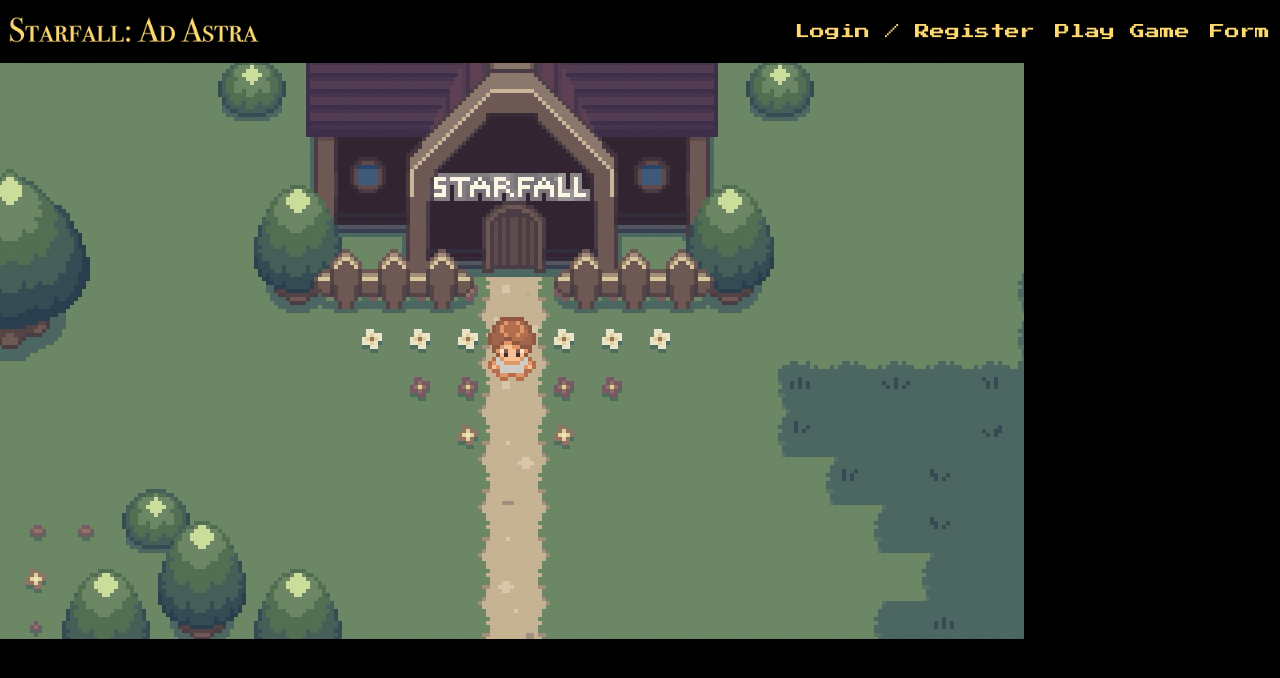
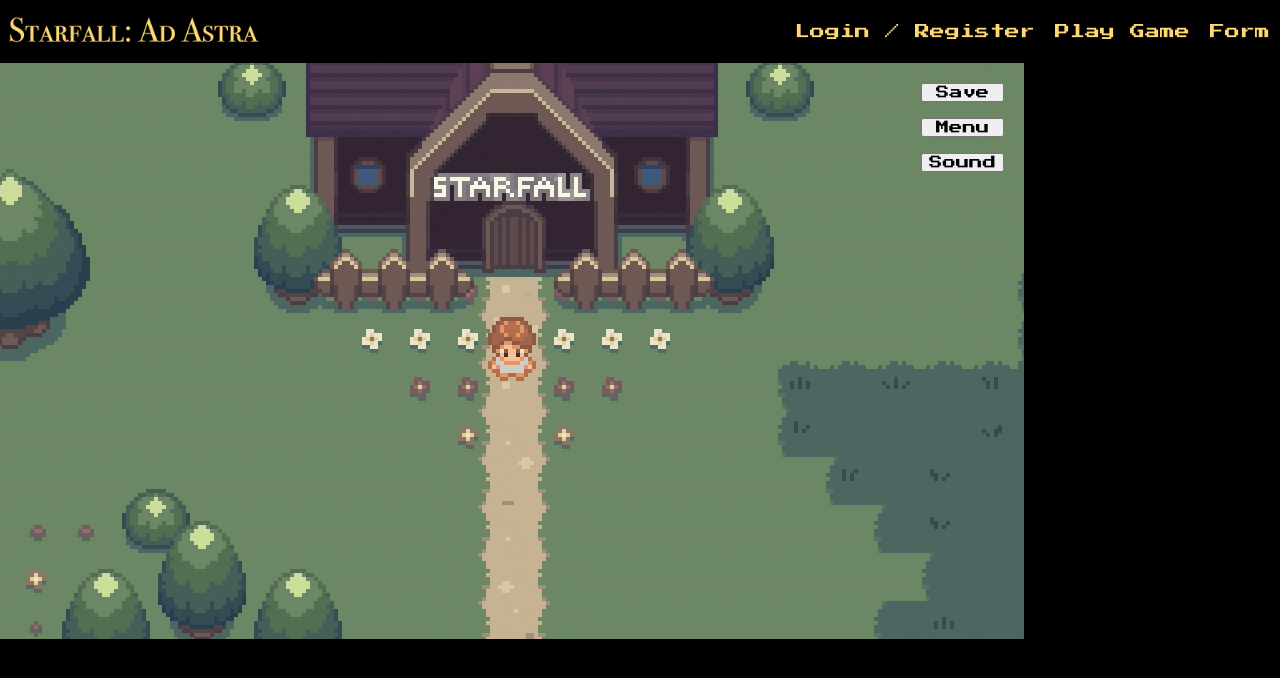
Before and after one commit to AdamWilliamShepard/Starfall-Ad-Astra-Full-Stack-Game, a React (Create React App) app: page /canvas in a window 1280 px wide. Shown: the top 678 px of the page. Built offline with nearby package versions, Linux system fonts and the light colour scheme; no server answers.

Commit message:
refactored info saga.

```diff
--- a/src/components/App/App.css
+++ b/src/components/App/App.css
@@ -1,5 +1,5 @@
 * {
-  font-family:  "Press Start 2P";
+  font-family: "Press Start 2P";
 }
 
 html,
@@ -267,3 +267,16 @@ Battle System dialogue
 .battleDialogue:hover {
   background-color: lightblue;
 }
+
+.menu {
+  position: absolute;
+  top: 20px;
+  right: 20px;
+  display: flex;
+  flex-direction: column;
+}
+
+.menuBtn:hover {
+  background-image: linear-gradient(rgb(98, 165, 217), rgb(223, 78, 78));
+  transform: scale(1.02);
+}
--- a/src/components/Canvas/Canvas.js
+++ b/src/components/Canvas/Canvas.js
@@ -9,6 +9,15 @@ function Canvas(props) {
     const battleZoneData = useSelector(store => store.battleZonesReducer)
     const attacks = useSelector(store => store.attacksReducer)
     const monsters = useSelector(store => store.monstersReducer) //This is not fully functional yet.
+    const backgroundRef = useRef(null)
+
+    const [saveCoord, setSaveCoord] = useState({
+        position: {
+            x: 950,
+            y: 470
+        }
+    })
+    console.log('This is saveCoord', saveCoord)
 
     useEffect(() => {
         const canvas = canvasRef.current;
@@ -335,6 +344,8 @@ function Canvas(props) {
             image: backgroundImage
         })
 
+            backgroundRef.current = background
+
         //Create a new sprite called foreground using the image and at the given coords.
         const foreground = new Sprite({
             position: {
@@ -380,7 +391,7 @@ function Canvas(props) {
         // Loop the image continously to provide animation.
         function animate() {
             const animationId = window.requestAnimationFrame(animate)
-
+            // console.log(background.position)
             //The background image to be displayed, the x coord and the y coord
             background.draw()
             boundaries.forEach(Boundary => {
@@ -765,9 +776,25 @@ function Canvas(props) {
         })
     }, []);
 
+    const handleSave = (event) => {
+        if (backgroundRef.current) {
+          setSaveCoord({
+            position: {
+              x: backgroundRef.current.position.x,
+              y: backgroundRef.current.position.y
+            }
+          });
+        }
+      }
+
     return (
         <div className='battleTransitionParent'>
             <div className='battleTransition' id='overlappingDiv'></div>
+            <div className='menu'>
+                <button className='menuBtn' onClick={handleSave}> Save</button><br />
+                <button className='menuBtn'> Menu</button><br />
+                <button className='menuBtn'> Sound</button><br />
+            </div>
             <canvas ref={canvasRef}
                 width="1024"
                 height="576"
@@ -791,7 +818,7 @@ function Canvas(props) {
                 </div>
 
                 <div className='battleText' >
-                    <div className='battleDialogue' id='dialogueBox' style={{ display: 'none' }}> testing test</div>
+                    <div className='battleDialogue' id='dialogueBox' style={{ display: 'none' }}></div>
                     <div className='attackDiv' id="attacksBox"></div>
                     <div className='attackTypeDiv'>
                         <h3 className='battleFont' id="attackType">Attack Type</h3>
--- a/src/redux/sagas/_root.saga.js
+++ b/src/redux/sagas/_root.saga.js
@@ -2,8 +2,7 @@ import { all } from 'redux-saga/effects';
 import loginSaga from './login.saga';
 import registrationSaga from './registration.saga';
 import userSaga from './user.saga';
-import getHeroStatsSaga from './getHeroStats.saga';
-import postHeroInfoSaga from './postHeroInfo.saga';
+import heroSaga from './getHeroStats.saga';
 import changeProfileCreatedSaga from './changeProfileCreated.saga';
 import getHeroInventorySaga from './getHeroInventory.saga';
 import getEquipmentSaga from './getEquipment.saga';
@@ -21,8 +20,7 @@ export default function* rootSaga() {
     loginSaga(), // login saga is now registered
     registrationSaga(),
     userSaga(),
-    getHeroStatsSaga(),
-    postHeroInfoSaga(),
+    heroSaga(),
     changeProfileCreatedSaga(),
     getHeroInventorySaga(),
     getEquipmentSaga(),
--- a/src/redux/sagas/getHeroStats.saga.js
+++ b/src/redux/sagas/getHeroStats.saga.js
@@ -13,9 +13,33 @@ function* getHeroStats() {
     }
 }
 
-//FOR ROOT SAGA
-function* getHeroStatsSaga() {
-    yield takeLatest('GET_HERO_STATS', getHeroStats)
+//SAGA POST
+function* postHeroInfo(action) {
+    try {
+        console.log('This is action.payload', action.payload)
+        yield axios.post('/api/herostats', action.payload)
+        // yield put({ type: 'SET_HERO_INFO'})
+    } catch (error) {
+        console.log('get request failed', error)
+    }
 }
 
-export default getHeroStatsSaga;
+//SAGA POST
+function* postHeroStats(action) {
+    try {
+        console.log('This is action.payload', action.payload)
+        yield axios.post('/api/herostats/stats', action.payload)
+        // yield put({ type: 'SET_HERO_INFO'})
+    } catch (error) {
+        console.log('get request failed', error)
+    }
+}
+
+//FOR ROOT SAGA
+function* heroSaga() {
+    yield takeLatest('GET_HERO_STATS', getHeroStats)
+    yield takeLatest('POST_HERO_INFO', postHeroInfo)
+    yield takeLatest('POST_HERO_STATS', postHeroStats)
+}
+
+export default heroSaga;
--- a/src/redux/sagas/postHeroInfo.saga.js
+++ /dev/null
@@ -1,32 +0,0 @@
-import axios from 'axios';
-import { put, takeLatest } from 'redux-saga/effects';
-
-//SAGA POST
-function* postHeroInfo(action) {
-    try {
-        console.log('This is action.payload', action.payload)
-        yield axios.post('/api/herostats', action.payload)
-        // yield put({ type: 'SET_HERO_INFO'})
-    } catch (error) {
-        console.log('get request failed', error)
-    }
-}
-
-//SAGA POST
-function* postHeroStats(action) {
-    try {
-        console.log('This is action.payload', action.payload)
-        yield axios.post('/api/herostats/stats', action.payload)
-        // yield put({ type: 'SET_HERO_INFO'})
-    } catch (error) {
-        console.log('get request failed', error)
-    }
-}
-
-//FOR ROOT SAGA
-function* postHeroInfoSaga() {
-    yield takeLatest('POST_HERO_INFO', postHeroInfo)
-    yield takeLatest('POST_HERO_STATS', postHeroStats)
-}
-
-export default postHeroInfoSaga;
```
